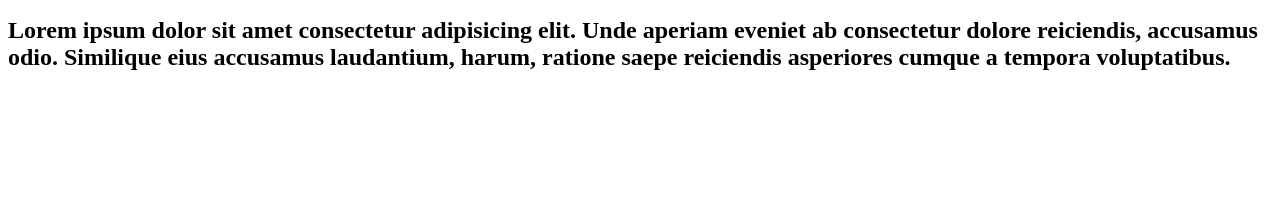
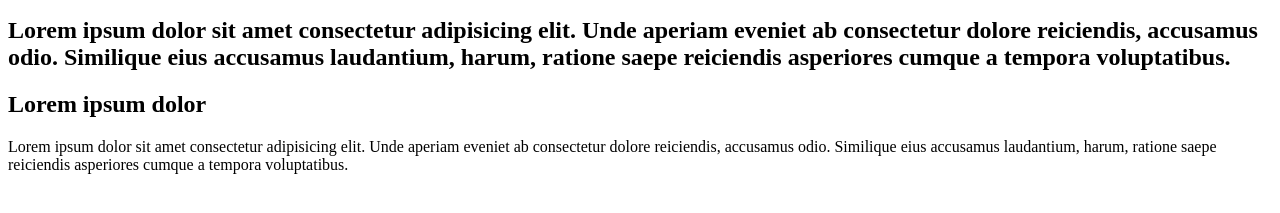
Before and after one commit to MohitSethi7/ResponsiveWebsite, a plain HTML site: page index.html in a window 1280 px wide. Shown: the part 127-340 px from the top of the page. Drawn offline with Linux system fonts and the light colour scheme.

Commit message:
Testing02

```diff
--- a/index.html
+++ b/index.html
@@ -18,3 +18,15 @@
 
     Lorem ipsum dolor sit amet consectetur adipisicing elit. Unde aperiam eveniet ab consectetur dolore reiciendis, accusamus odio. Similique eius accusamus laudantium, harum, ratione saepe reiciendis asperiores cumque a tempora voluptatibus.
 </h2>
+
+<div class="">
+    <h2>
+
+        Lorem ipsum dolor
+    </h2>
+
+    <p>
+
+        Lorem ipsum dolor sit amet consectetur adipisicing elit. Unde aperiam eveniet ab consectetur dolore reiciendis, accusamus odio. Similique eius accusamus laudantium, harum, ratione saepe reiciendis asperiores cumque a tempora voluptatibus.
+    </p>
+</div>
```
